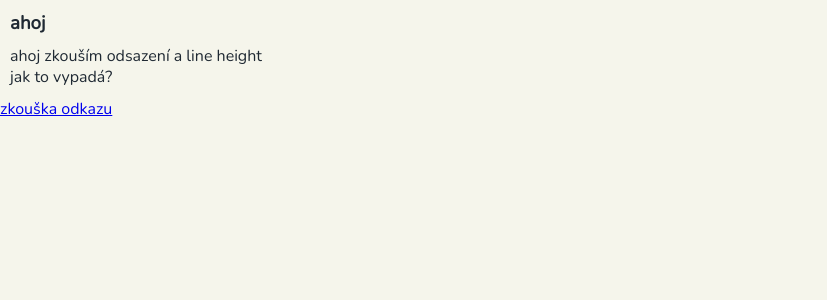
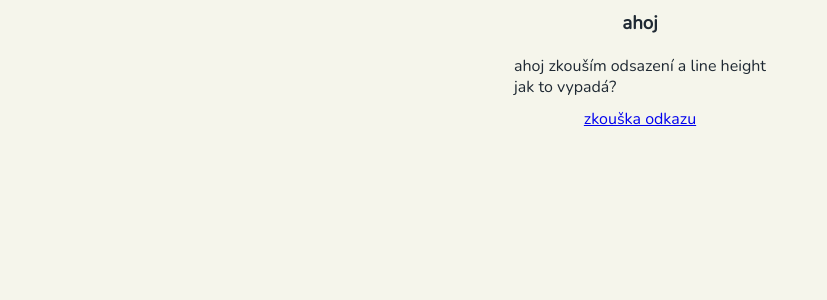
Before and after one commit to ImuneGH/hangman, a React (Vite) app: page / in a window 1280 px wide. Shown: the top 300 px of the page, without its empty margins (0-827 px from the left). Built offline with nearby package versions, Linux system fonts and the light colour scheme.

Commit message:
feat: app.tsx nastylovaná

```diff
--- a/src/App.tsx
+++ b/src/App.tsx
@@ -3,7 +3,7 @@ import { Outlet } from "react-router-dom";
 
 function App() {
   return (
-    <div className="background">
+    <div className="wrapper">
       <h3>ahoj</h3>
       <p>
         ahoj zkouším odsazení a line height
--- a/src/css/App.css
+++ b/src/css/App.css
@@ -0,0 +1,7 @@
+.wrapper {
+  display: flex;
+  flex-direction: column;
+  align-items: center;
+  max-width: 35rem;
+  margin: 0 auto;
+}
--- a/src/css/default.css
+++ b/src/css/default.css
@@ -59,8 +59,3 @@ span {
   text-decoration: none;
   color: var(--font-color);
 }
-
-.wrapper {
-  max-width: 75rem;
-  margin: 0 auto;
-}
```
